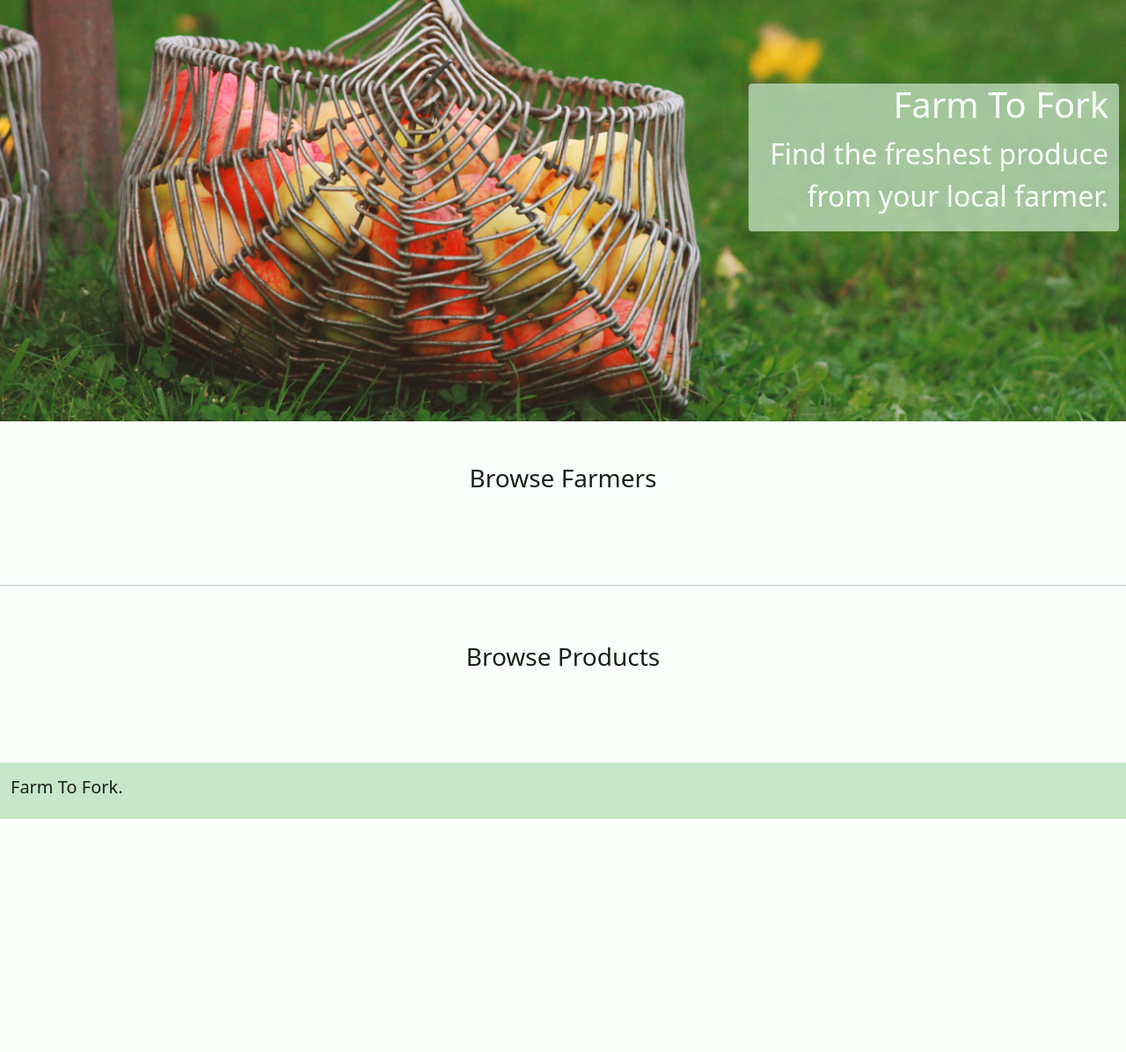
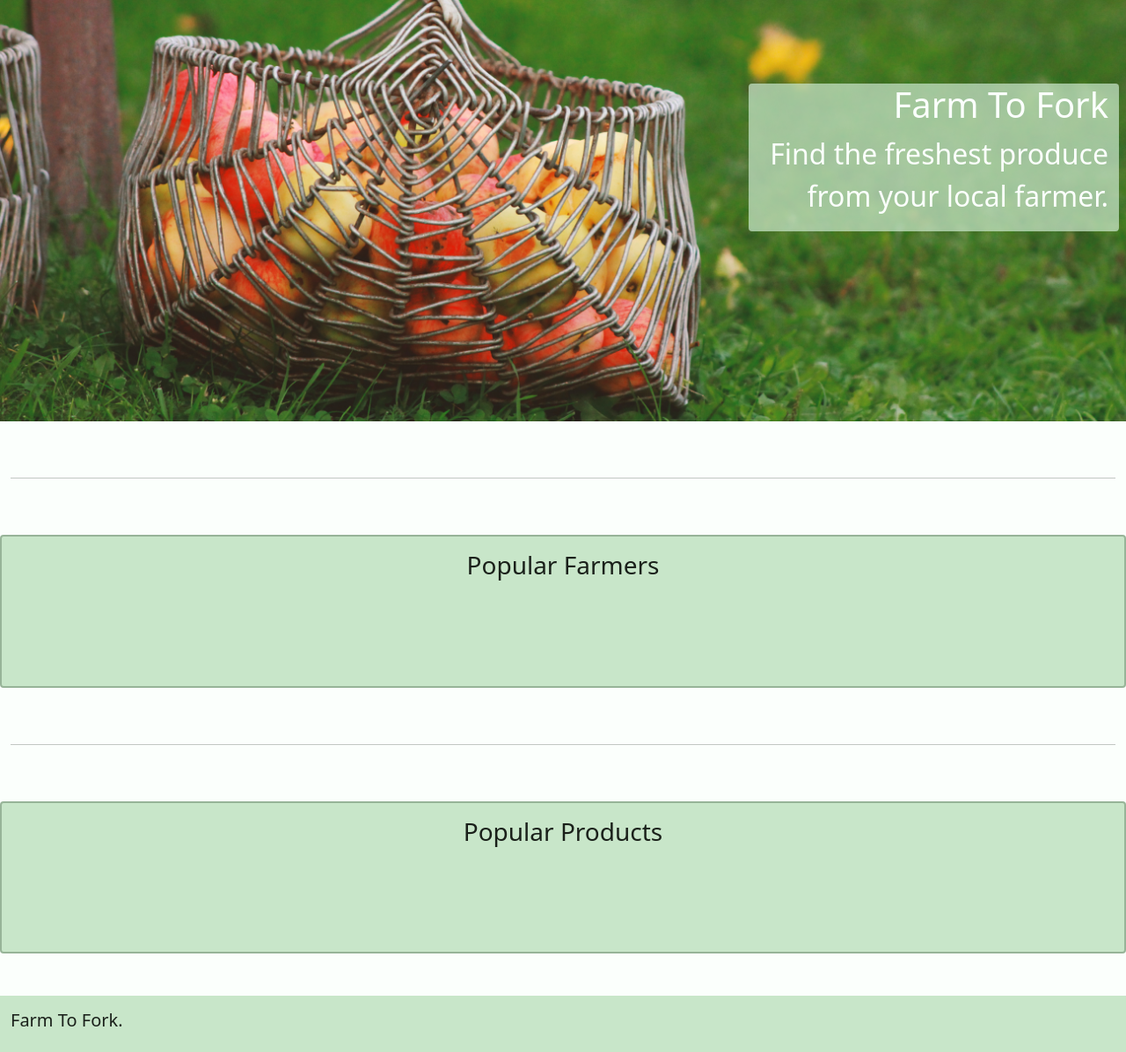
Before and after one commit to oisintohak/Farm-To-Fork, a Django app: page / in a window 1280 px wide. Shown: the part 77-1273 px from the top of the page at 88% size. Before the commit the page ends 1008 px from the top, so only its background shows below. Run offline with Django 3.2, Linux system fonts and the light colour scheme; data that the repository does not hold is empty; some libraries are stand-ins or nearby versions; some web fonts are replaced.

Commit message:
modify homepage slider styles

```diff
--- a/home/templates/home/index.html
+++ b/home/templates/home/index.html
@@ -13,9 +13,12 @@
 </div>
 
 <div class="row justify-content-center">
-    <div class="col-12 text-center my-5 pb-5">
-        <h3 class="text-center">Browse Farmers</h3>
-        <ul class="slick-slider p-0 m-0">
+    <div class="col-12 mt-5">
+        <hr>
+    </div>
+    <div class="col-12 text-center rounded border border-2 border-d-green my-5 pb-5 bg-p-green">
+        <h3 class="text-center py-3">Popular Farmers</h3>
+        <ul class="slick-slider pb-5 pt-0 px-0 m-0">
             {% for farmer in farmers %}
             <li class="slick-slider-slide-item">
                 <a href="{% url 'profile' farmer.user.id %}">
@@ -62,10 +65,12 @@
             {% endfor %}
         </ul>
     </div>
-    <hr>
-    <div class="col-12 text-center my-5 pb-5">
-        <h3 class="text-center">Browse Products</h3>
-        <ul class="slick-slider p-0 m-0">
+    <div class="col-12">
+        <hr>
+    </div>
+    <div class="col-12 text-center rounded border border-2 border-d-green my-5 pb-5 bg-p-green">
+        <h3 class="text-center py-3">Popular Products</h3>
+        <ul class="slick-slider pb-5 pt-0 px-0 m-0">
             {% for item in product_list.values %}
             <li class="slick-slider-slide-item">
                 <div class="col-12 p-2">
@@ -92,7 +97,7 @@
                                             {{ item.product.name }}
                                         </a>
                                     </h5>
-                                    <small>Farmer:
+                                    <small>Grown by:
                                         <a href="{% url 'profile' item.product.created_by.id %}">
                                             {{ item.product.created_by.profile.first_name }}
                                             {{ item.product.created_by.profile.last_name }}
@@ -109,13 +114,15 @@
                                                 €{{ variant.price|cut:".00" }}
                                                 {% endif %}
                                             </li>
+                                            {% if item.variants|length > 2 and forloop.counter == 3 %}
+                                            <li class="list-group-item">
+                                            <a href="{% url 'product-detail' item.product.id %}">
+                                                ...see more
+                                            </a>
+                                            </li>
+                                            {% endif %}
                                             {% endfor %}
                                         </ul>
-                                        {% if item.variants|length > 6 %}
-                                        <a href="{% url 'product-detail' item.product.id %}">
-                                        ...see more
-                                        </a>
-                                        {% endif %}
                                     </p>
                                     <p class="card-text text-center">
                                         <a class="btn cta-button"
--- a/static/css/slick-theme.css
+++ b/static/css/slick-theme.css
@@ -4,7 +4,7 @@
     font-size: 0;
     line-height: 0;
     position: absolute;
-    bottom: -3rem;
+    bottom: -3.5rem;
     display: block;
     width: auto;
     height: auto;
```
